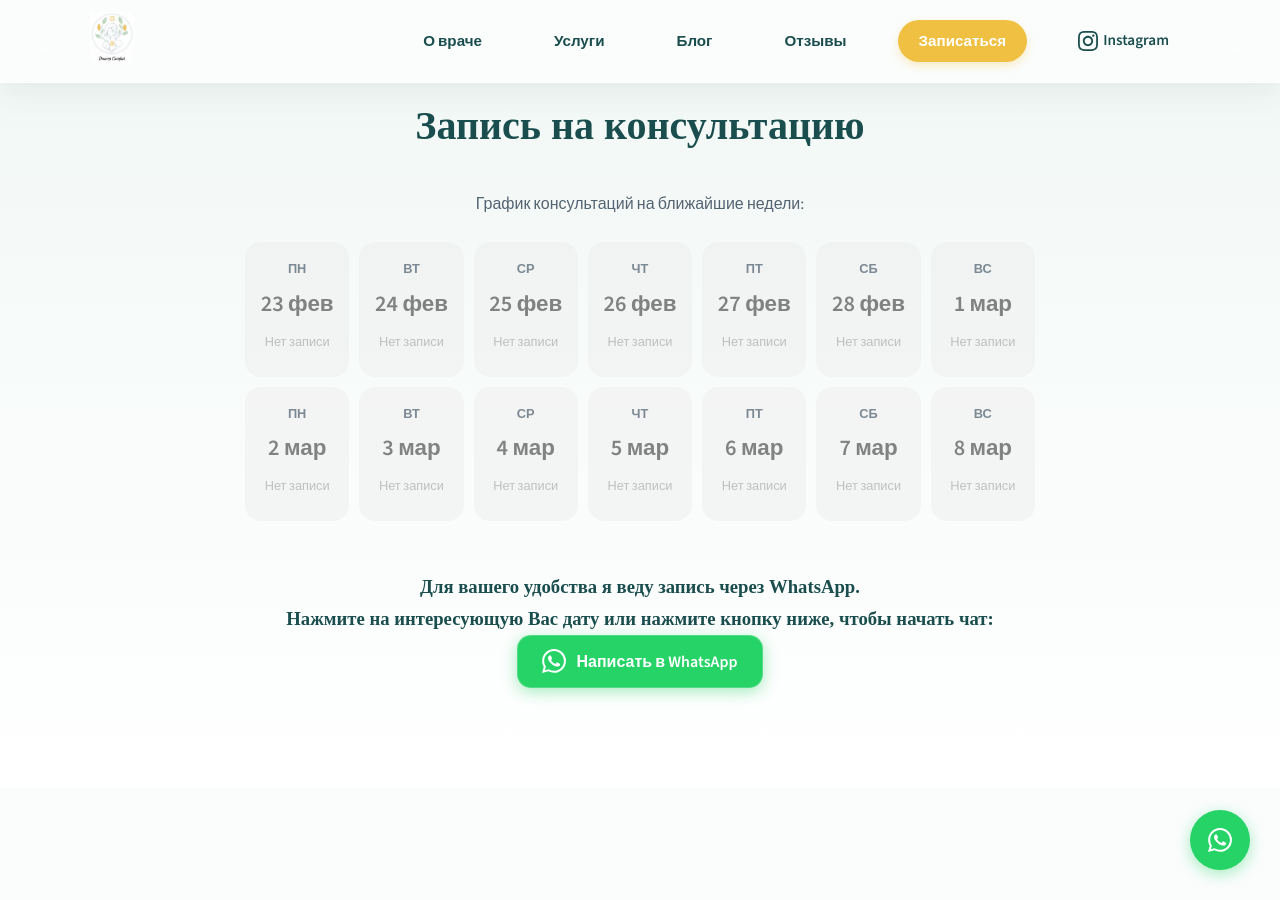
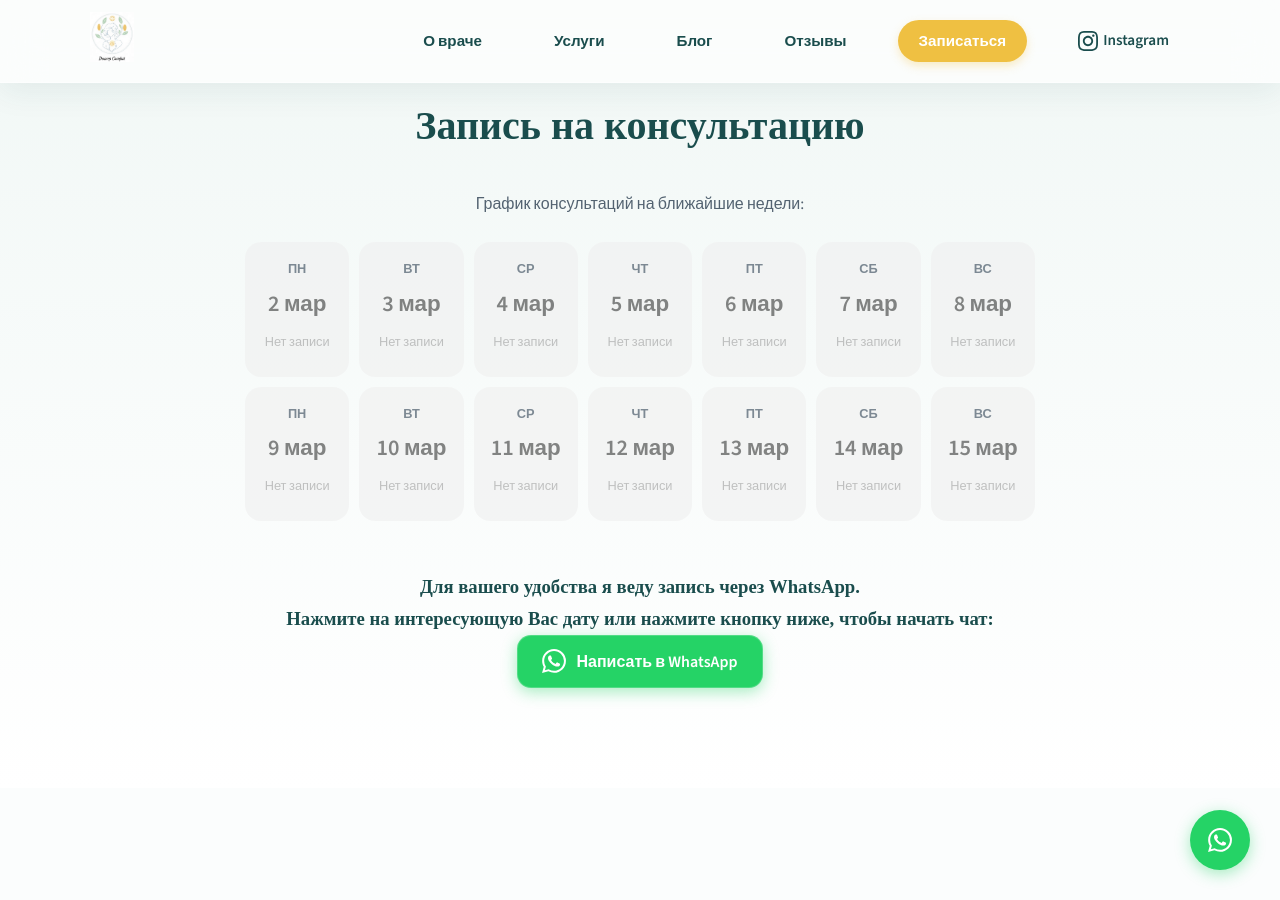
Before and after one commit to gosubv/doctorstafij, a Jekyll site: the page built from index.md, in a window 1280 px wide and 900 px high, scrolled down 7143 px. Built offline with Jekyll 4.4.1, drawn with Linux system fonts in a browser that asks for light colours; part of the change alters nothing that is shown.

Commit message:
Change booking slots.

```diff
--- a/_data/calendar.yml
+++ b/_data/calendar.yml
@@ -1,32 +1,4 @@
 
-- date: "2026-02-23"
-  time: "13:00 - 17:00"
-  is_off: false
-  is_online: false
-- date: "2026-02-24"
-  time: "15:00 - 19:30"
-  is_off: false
-  is_online: false
-- date: "2026-02-25"
-  time: "13:00 - 17:00"
-  is_off: false
-  is_online: false
-- date: "2026-02-26"
-  time: "15:00 - 19:30"
-  is_off: false
-  is_online: false
-- date: "2026-02-27"
-  time: "13:00 - 17:00"
-  is_off: false
-  is_online: false
-- date: "2026-02-28"
-  time: "12:00 - 16:00"
-  is_off: false
-  is_online: false
-- date: "2026-03-01"
-  time: ""
-  is_off: true
-  is_online: false
 - date: "2026-03-02"
   time: "13:00 - 17:00"
   is_off: false
@@ -55,3 +27,31 @@
   time: ""
   is_off: true
   is_online: false
+- date: "2026-03-09"
+  time: "13:00 - 17:00"
+  is_off: false
+  is_online: false
+- date: "2026-03-10"
+  time: "15:00 - 19:30"
+  is_off: false
+  is_online: false
+- date: "2026-03-11"
+  time: "13:00 - 17:00"
+  is_off: false
+  is_online: false
+- date: "2026-03-12"
+  time: "15:00 - 19:30"
+  is_off: false
+  is_online: false
+- date: "2026-03-13"
+  time: "13:00 - 17:00"
+  is_off: false
+  is_online: false
+- date: "2026-03-14"
+  time: "12:00 - 16:00"
+  is_off: false
+  is_online: false
+- date: "2026-03-15"
+  time: ""
+  is_off: true
+  is_online: false
```
